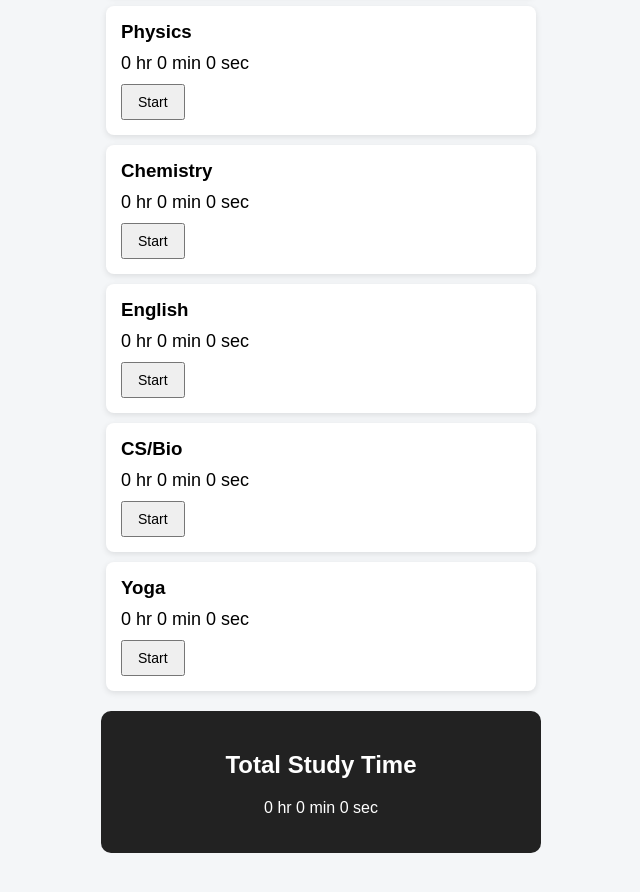
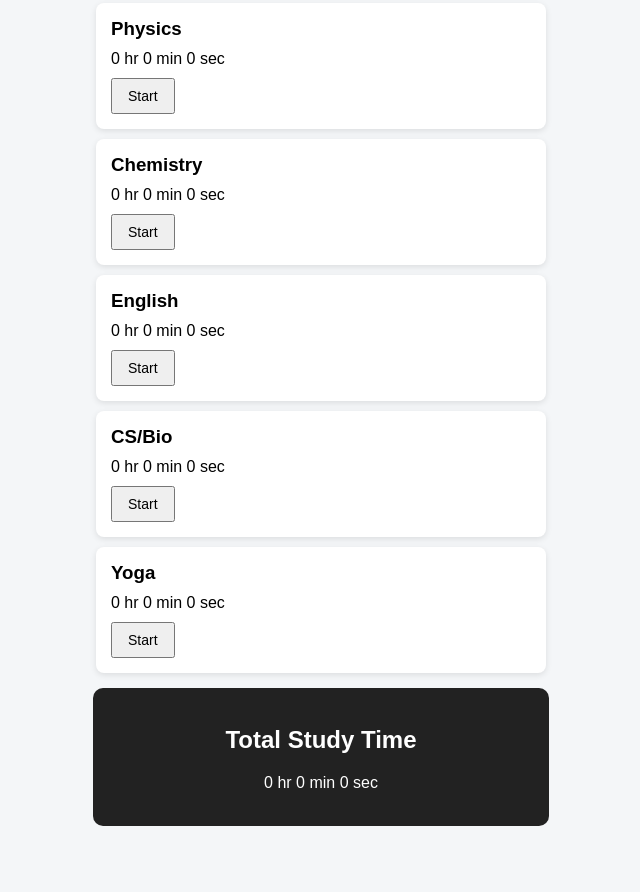
Before and after one commit to Vineet-Ranja/study-tracker, a plain HTML site: page index.html in a window 1280 px wide. Shown: the part 242-1134 px from the top of the page, without its empty margins (319-959 px from the left). After the commit the page ends 1111 px from the top, so only its background shows below. Drawn offline with Linux system fonts and the light colour scheme.

Commit message:
Update style.css

```diff
--- a/style.css
+++ b/style.css
@@ -8,11 +8,19 @@ h1 {
   text-align: center;
 }
 
+h2 {
+  margin-top: 20px;
+}
+
+#subjects {
+  margin-top: 20px;
+}
+
 .subject {
   background: white;
   padding: 15px;
   margin: 10px auto;
-  max-width: 400px;
+  max-width: 420px;
   border-radius: 8px;
   box-shadow: 0 2px 6px rgba(0,0,0,0.1);
 }
@@ -22,7 +30,7 @@ h1 {
 }
 
 .time {
-  font-size: 18px;
+  font-size: 16px;
   margin-bottom: 10px;
 }
 
@@ -36,8 +44,8 @@ button {
   background: #222;
   color: white;
   text-align: center;
-  padding: 20px;
-  max-width: 400px;
-  margin: 20px auto;
+  padding: 18px;
+  max-width: 420px;
+  margin: 15px auto;
   border-radius: 10px;
 }
```
